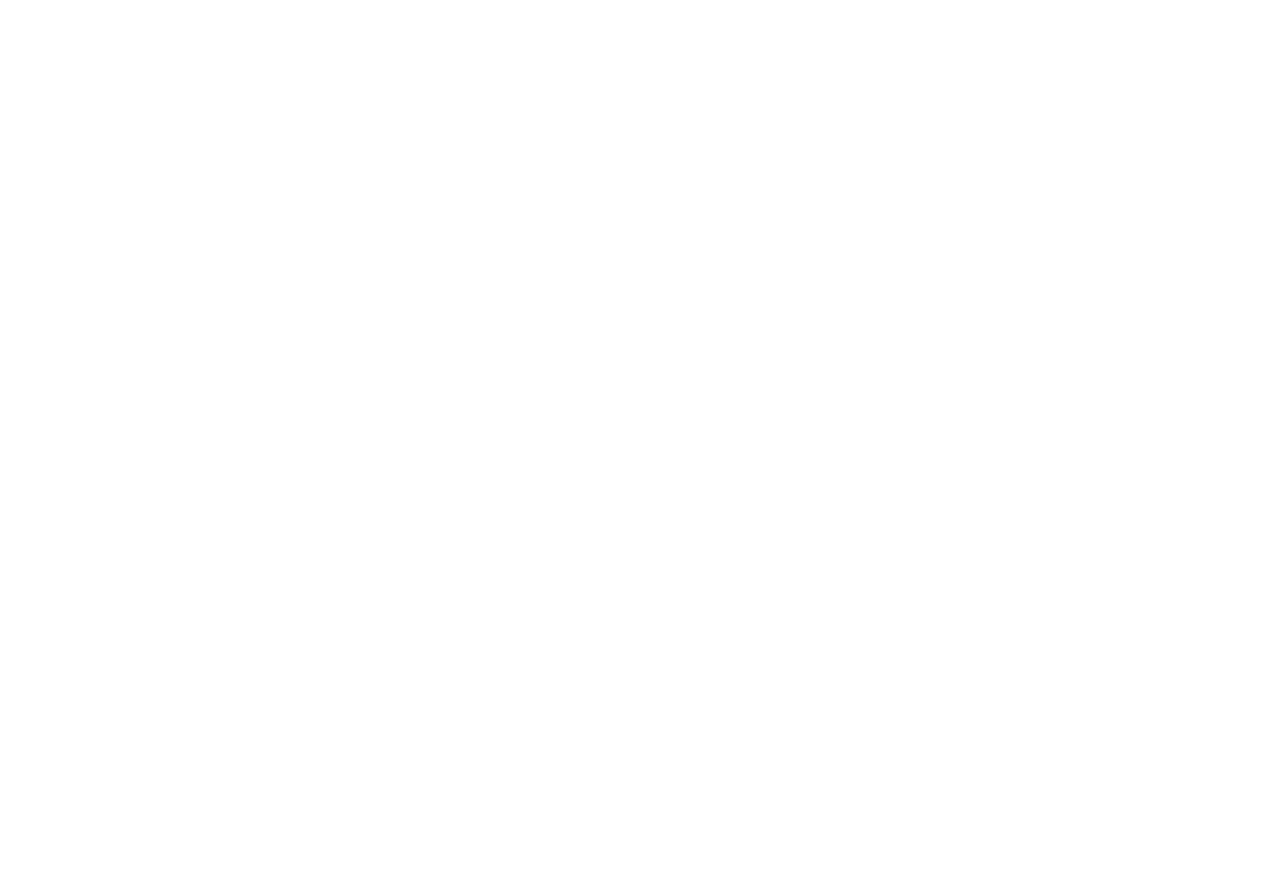
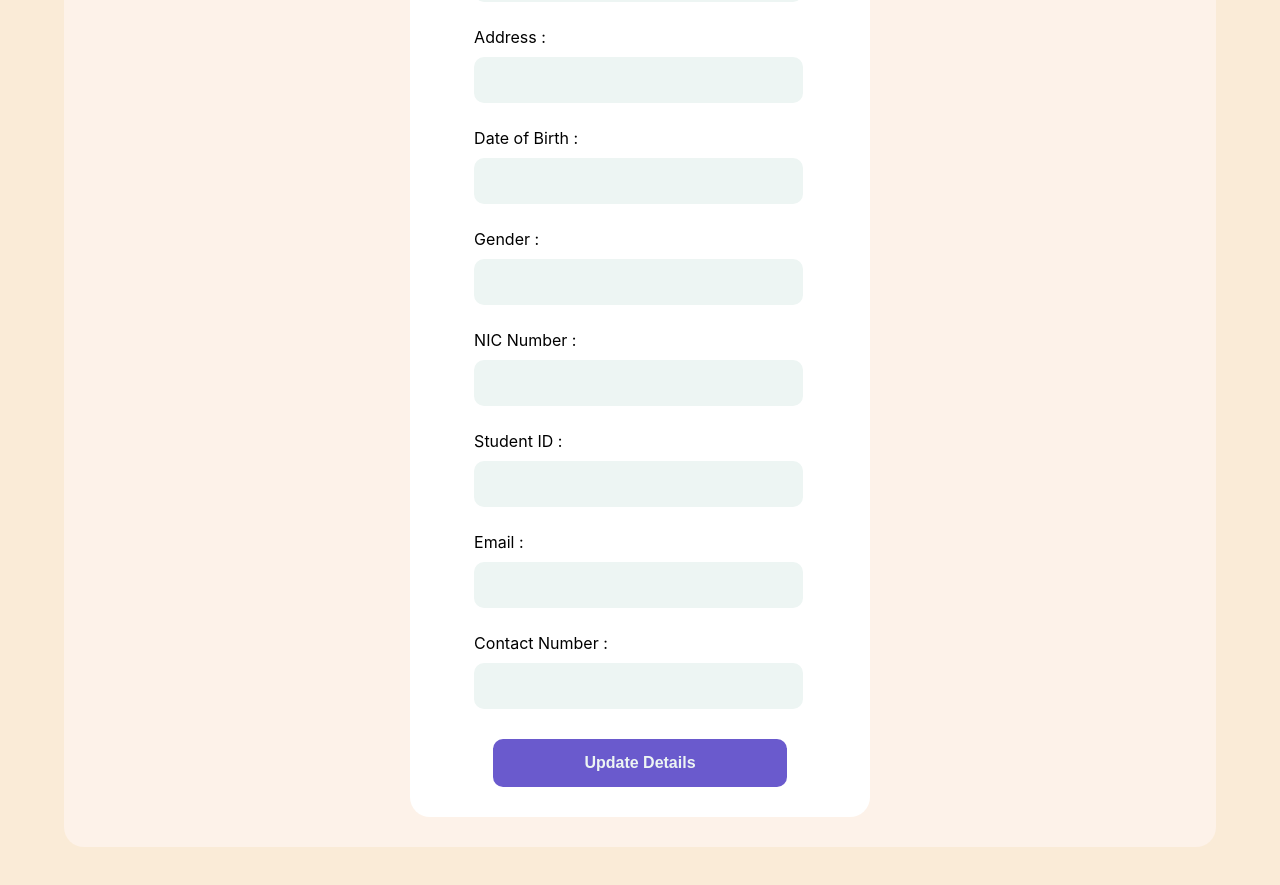
Before and after one commit to NemalPerera-NP/ABC-College-web-Frontend, a React (Create React App) app: page /studentdetails in a window 1280 px wide. Before the commit this address had no page. Shown: the part 269-1154 px from the top of the page. Before the commit the page ends 800 px from the top, so only its background shows below. Built offline with nearby package versions, Linux system fonts and the light colour scheme.

Commit message:
UI design update on header and studentdetails form

```diff
--- a/src/App.js
+++ b/src/App.js
@@ -11,7 +11,7 @@
         <Route path="/" element={<LoginPage />} />
         <Route path="/signup" element={<SignupPage />} />
         <Route path="/home" element={<HomePage />} />
-        <Route path="/studentdetail" element={<Studentdetail />} />
+        <Route path="/studentdetails" element={<Studentdetail />} />
       </Routes>
     </Router>
   );
--- a/src/components/components/NewStudentForm.js
+++ b/src/components/components/NewStudentForm.js
@@ -29,6 +29,7 @@
     gender: studentData?.gender || "",
     // ... any other fields
   });
+  const [signupError, setSignuprror] = useState("");
 
   // Update form data if studentData changes (for edit functionality)
   useEffect(() => {
@@ -144,10 +145,15 @@
               className={styles.input}
             />
           </div>
+
+          {signupError && (
+              <div className={styles.error_msg}>{signupError}</div>
+            )}
+            <button type="submit" className={styles.green_btn}>
+            {action === "create" ? "Add Student" : "Update Details"}
+            </button>
         </form>
-        <button type="submit">
-          {action === "create" ? "Add Student" : "Update Details"}
-        </button>
+
       </div>
     </div>
   );
--- a/src/components/components/header.js
+++ b/src/components/components/header.js
@@ -15,9 +15,9 @@
           <img src={Logo} alt="Logo" />
         </div>
         <nav className={styles.navLinks}>
-          <a href="/">Home</a>
-          <a href="/dashboard">Dashboard</a>
-          <a href="/new-student">New Student</a>
+          <a href="/home">Home</a>
+          {/* <a href="/dashboard">Dashboard</a> */}
+          <a href="/studentdetails">New Student</a>
         </nav>
       </div>
       <div className={styles.dropdown}>
@@ -38,7 +38,7 @@
           <div className={styles.dropdownContent}>
             <a href="/profile">Profile</a>
             <a href="/logout">Logout</a>
-            {/* Add more dropdown links here */}
+            {/*  more  links here */}
           </div>
         )}
       </div>
--- a/src/components/styles/newstudentform.module.css
+++ b/src/components/styles/newstudentform.module.css
@@ -1,24 +1,25 @@
 .student_form_container {
-  background-color: #ffffff;
-  width: 70%;
+  background-color: #fdf2e9;
+  width: 90%;
   min-height: 70vh;
   display: flex;
   align-items: center;
   justify-content: center;
   border-radius: 20px;
   margin-top: 80px;
+  margin-bottom: 40px;
 }
 .form_container {
-  background-color: aqua;
+  background-color:white;
   display: flex;
-  width: 90%;
-  min-height:80%;
+  width: 40%;
+  min-height: 80%;
   align-items: center;
   justify-content: center;
   flex-direction: column;
   border-radius: 20px;
-  margin: 15px;
-
+  margin-top: 30px;
+  margin-bottom: 30px;
 }
 .student_form {
   width: 80%;
@@ -30,8 +31,6 @@
   flex-direction: column;
   border-radius: 20px;
   margin: 15px;
-
-
 }
 .form_input_block {
   width: 90%;
@@ -51,3 +50,27 @@
   margin-bottom: 5px;
   font-size: 14px;
 }
+.green_btn {
+  border: none;
+  outline: none;
+  padding: 15px;
+  margin-top: 15px;
+  background-color: #6a5acd;
+  border-radius: 10px;
+  width: 80%;
+  font-weight: bold;
+  font-size: 16px;
+  cursor: pointer;
+  color: #edf5f3;
+  margin-bottom: 15px;
+}
+.error_msg {
+  width: 80%;
+  padding: 15px;
+  margin: 5px 0;
+  font-size: 14px;
+  background-color: #f34646;
+  color: white;
+  border-radius: 5px;
+  text-align: center;
+}
```
